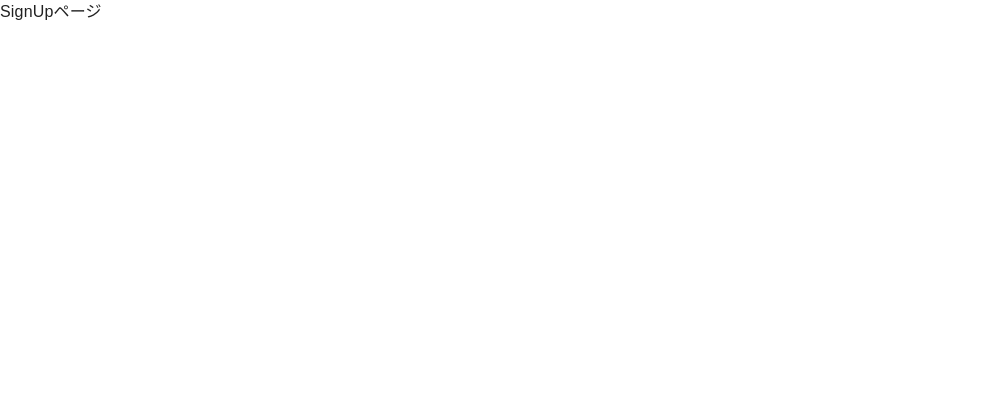
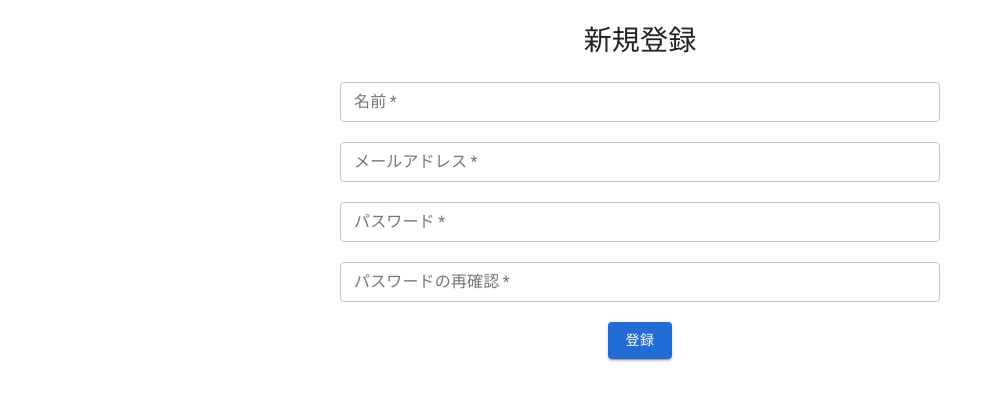
Before and after one commit to gonta1026/manemagi_front, a Next.js app: page /signup in a window 1280 px wide. Shown: the top 400 px of the page, without its empty margins (0-1002 px from the left). Built offline with nearby package versions, Linux system fonts and the light colour scheme.

Commit message:
feat: 新規登録画面を実装中

```diff
--- a/src/pages/signup/index.tsx
+++ b/src/pages/signup/index.tsx
@@ -1,7 +1,120 @@
 import React from 'react';
+import { useFormik } from 'formik';
+import CommonWrapTemplate from '../../components/common/template/CommonWrapTemplate';
+import {
+  BasePageTitle,
+  BaseButton,
+  BaseTextField,
+  BaseErrorMessagesWrapper,
+} from '../../components/common/uiParts/atoms';
+import { BaseContainer } from '../../components/common/uiParts/layout';
+import { USERFORM } from '../../const/form/user';
+import { TUser } from '../../types/User';
+import { signupAndLoginValidate } from '../../validate/user/signupAndLogin';
 
 const SignUp = (): JSX.Element => {
-  return <div>SignUpページ</div>;
+  const validate = (values: TUser) => {
+    let errors = {} as TUser;
+    errors = signupAndLoginValidate(values, errors, 'signup');
+    return errors;
+  };
+
+  const initialValues = {
+    name: '',
+    email: '',
+    password: '',
+    passwordConfirm: '',
+  };
+
+  const formik = useFormik<TUser>({
+    initialValues: initialValues,
+    validate,
+    onSubmit: async (values) => {},
+  });
+
+  console.log(formik.values);
+
+  return (
+    <BaseContainer>
+      <BasePageTitle className={'my-5'}>新規登録</BasePageTitle>
+      <form className="base-vertical-20" onSubmit={formik.handleSubmit}>
+        <div className="base-vertical-item">
+          <BaseTextField
+            id={USERFORM.NAME.ID}
+            label={USERFORM.NAME.LABEL}
+            required
+            onChange={formik.handleChange}
+            onBlur={formik.handleBlur}
+            value={formik.values.name}
+          />
+          {formik.errors.name && formik.touched.name && (
+            <BaseErrorMessagesWrapper>
+              <li>{formik.errors.name}</li>
+            </BaseErrorMessagesWrapper>
+          )}
+        </div>
+
+        <div className="base-vertical-item">
+          <BaseTextField
+            id={USERFORM.EMAIL.ID}
+            label={USERFORM.EMAIL.LABEL}
+            required
+            onChange={formik.handleChange}
+            onBlur={formik.handleBlur}
+            value={formik.values.email}
+          />
+          {formik.errors.email && formik.touched.email && (
+            <BaseErrorMessagesWrapper>
+              <li>{formik.errors.email}</li>
+            </BaseErrorMessagesWrapper>
+          )}
+        </div>
+
+        <div className="base-vertical-item">
+          <BaseTextField
+            id={USERFORM.PASSWORD.ID}
+            label={USERFORM.PASSWORD.LABEL}
+            required
+            onChange={formik.handleChange}
+            onBlur={formik.handleBlur}
+            value={formik.values.password}
+          />
+          {formik.errors.password && formik.touched.password && (
+            <BaseErrorMessagesWrapper>
+              <li>{formik.errors.password}</li>
+            </BaseErrorMessagesWrapper>
+          )}
+        </div>
+
+        <div className="base-vertical-item">
+          <BaseTextField
+            id={USERFORM.PASSWORD_CONFIRM.ID}
+            label={USERFORM.PASSWORD_CONFIRM.LABEL}
+            required
+            onChange={formik.handleChange}
+            onBlur={formik.handleBlur}
+            value={formik.values.passwordConfirm}
+          />
+          {formik.errors.passwordConfirm && formik.touched.passwordConfirm && (
+            <BaseErrorMessagesWrapper>
+              <li>{formik.errors.passwordConfirm}</li>
+            </BaseErrorMessagesWrapper>
+          )}
+        </div>
+
+        <div className="base-vertical-item flex justify-center">
+          <BaseButton
+            color={'primary'}
+            onClick={() => console.log('click')}
+            type={'submit'}
+            variant={'contained'}
+          >
+            登録
+          </BaseButton>
+        </div>
+      </form>
+    </BaseContainer>
+  );
 };
 
 export default SignUp;
--- /dev/null
+++ b/src/validate/user/signupAndLogin.ts
@@ -0,0 +1,47 @@
+import { TUser } from '../../types/User';
+import { validateMessage } from '../message';
+import { validHankakuEngNum, validEmail } from '../regExp';
+import { USERFORM } from '../../const/form/user';
+
+export const signupAndLoginValidate = (
+  values: TUser,
+  errors: TUser,
+  targetForm: 'signup' | 'login',
+) => {
+  const { END_MESSAGE, FORMAT, MINI_ENG_NUM, PASSWORD_MESSAGE } = validateMessage;
+
+  /******** 名前 ********/
+  if (!values.name && targetForm === 'signup') {
+    errors.name = USERFORM.NAME.LABEL + END_MESSAGE;
+  }
+
+  /******** メールアドレス ********/
+  if (!values.email) {
+    errors.email = USERFORM.PASSWORD_CONFIRM.LABEL + END_MESSAGE;
+  } else if (!validEmail.test(values.email) && values.email) {
+    errors.email = USERFORM.PASSWORD_CONFIRM.LABEL + FORMAT;
+  }
+
+  /******** パスワード ********/
+  if (!values.password) {
+    errors.password = USERFORM.PASSWORD.LABEL + END_MESSAGE;
+  } else if (values.password.length < 4 || values.password.length > 30) {
+    errors.password = USERFORM.PASSWORD.LABEL + PASSWORD_MESSAGE;
+  } else if (!validHankakuEngNum.test(values.password)) {
+    errors.password = USERFORM.PASSWORD.LABEL + END_MESSAGE;
+  }
+
+  /******** パスワードの再確認 ********/
+  if (!values.passwordConfirm && targetForm === 'signup') {
+    errors.passwordConfirm = USERFORM.PASSWORD_CONFIRM.LABEL + END_MESSAGE;
+  } else if (values.passwordConfirm.length < 4 || values.passwordConfirm.length > 30) {
+    errors.passwordConfirm = USERFORM.PASSWORD_CONFIRM.LABEL + PASSWORD_MESSAGE;
+  } else if (!validHankakuEngNum.test(values.passwordConfirm)) {
+    errors.passwordConfirm = USERFORM.PASSWORD_CONFIRM.LABEL + MINI_ENG_NUM + END_MESSAGE;
+  } else if (values.password !== values.passwordConfirm) {
+    errors.passwordConfirm =
+      USERFORM.PASSWORD_CONFIRM.LABEL + 'は' + USERFORM.PASSWORD.LABEL + 'と同じにしてください。';
+  }
+
+  return errors;
+};
```
